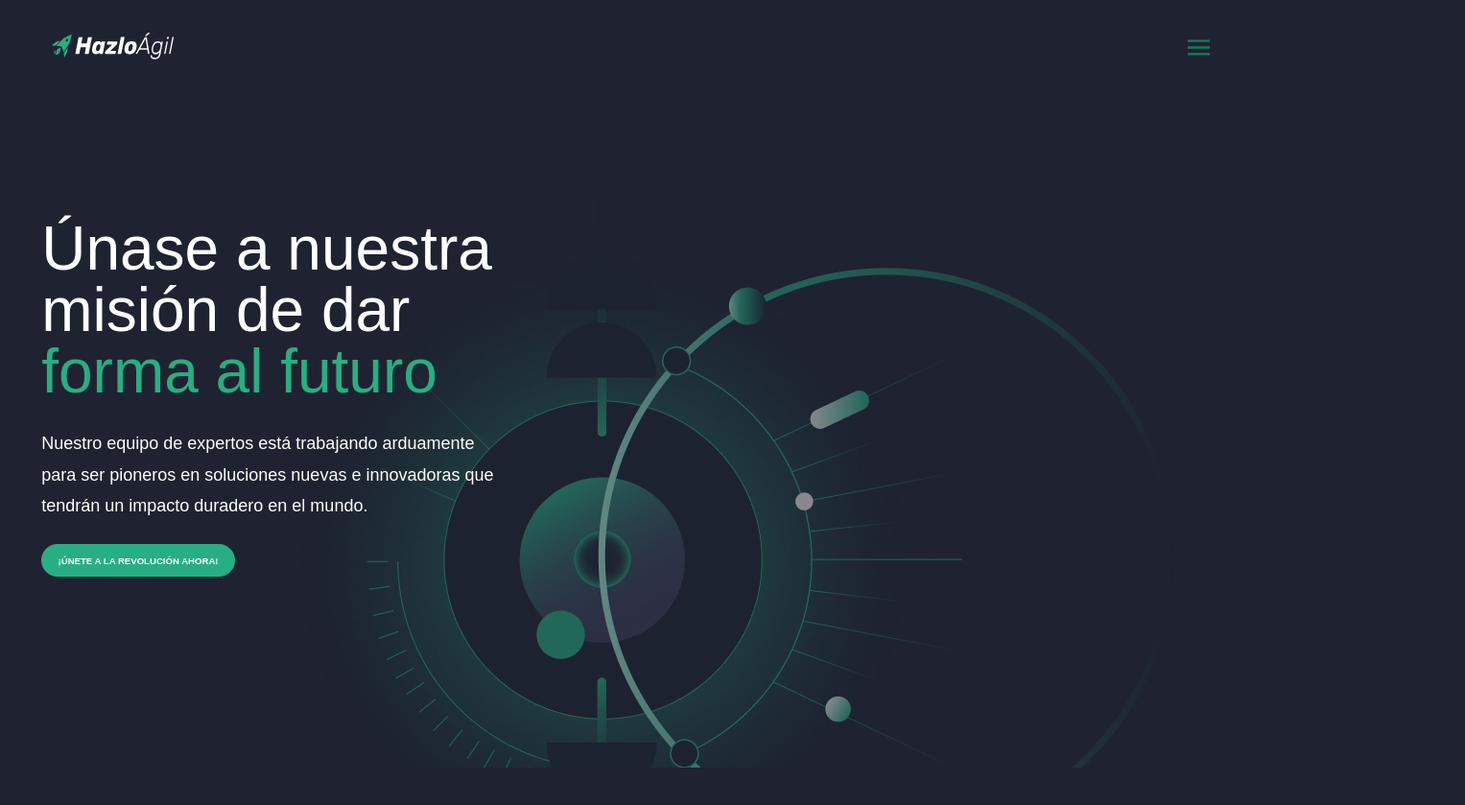
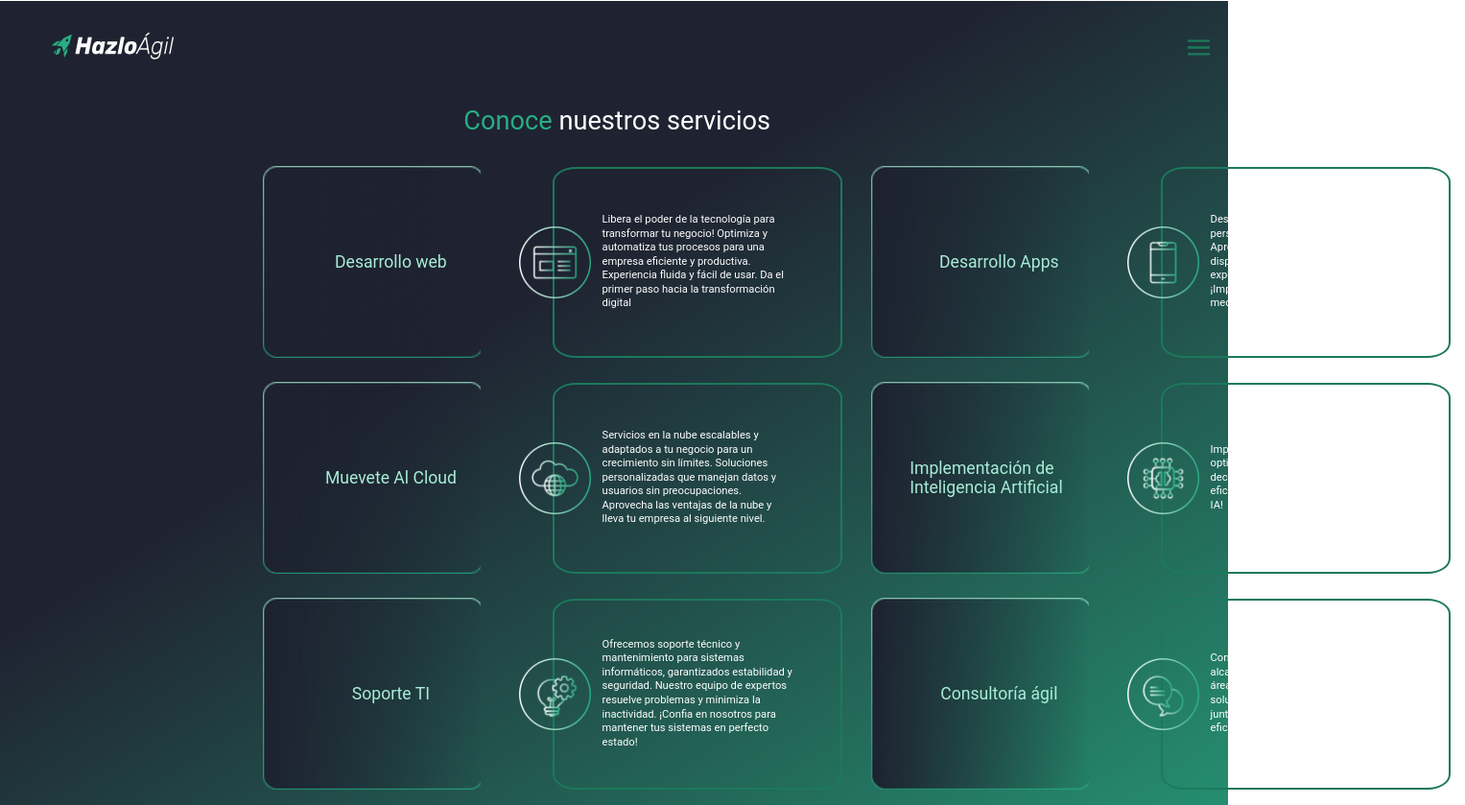
Before and after one commit to emilianog4/proyecto1, a plain HTML site: page index.html in a window 1280 px wide. Shown: the whole page at 96% size, 1527 px wide, since content can reach past the window. Before the commit the page ends 800 px from the top, so only its background shows below. Drawn offline with Linux system fonts and the light colour scheme.

Commit message:
updated html and css

```diff
--- a/index.html
+++ b/index.html
@@ -21,31 +21,105 @@
           <li class="elem">Tecnologías</li>
           <li class="elem">Clientes</li>
           <li class="elem">Testimonios</li>
-          <li class="elem"> <button id="header-button" class="text-color">¡ÚNETE A LA REVOLUCIÓN AHORA!</button> </li>
+          <li class="elem">
+            <button id="header-button" class="text-color">
+              ¡ÚNETE A LA REVOLUCIÓN AHORA!
+            </button>
+          </li>
           <li id="language">
-          <label for="language"></label>
+            <label for="language"></label>
             <select name="languages" id="language-button" class="elem">
-              <option value="esp"> ESPAÑOL</option>
-              <option value="eng"> INGLES </option>
+              <option value="esp">ESPAÑOL</option>
+              <option value="eng">INGLES</option>
             </select>
           </li>
-          <li><img src="./icons/menu-icon.svg" alt="menu logo" id="menu-icon"></li>
+          <li>
+            <img src="./icons/menu-icon.svg" alt="menu logo" id="menu-icon" />
+          </li>
         </ul>
       </nav>
     </header>
     <main id="main">
-      <div id="main-text">
-      <h1 id="title-banner">
-        Únase a nuestra <br />
-        misión de dar <br />
-        <span class="text-color">forma al futuro</span>
+      <h1 id="service-title">
+        <span class="text-color">Conoce</span> nuestros servicios
       </h1>
-      <h4 id="text-banner">
-        Nuestro equipo de expertos está trabajando arduamente <br />
-        para ser pioneros en soluciones nuevas e innovadoras que <br />
-        tendrán un impacto duradero en el mundo.
-      <h4/>
-      <button id="banner-button">¡ÚNETE A LA REVOLUCIÓN AHORA!</button>
+      <div id="service-container">
+        <div class="card">
+          <h2 class="card-title">Desarrollo web</h2>
+          <img
+            src="./icons/Icon_desarrollo_web.png"
+            alt="desarrollo-web"
+            class="card-icon" />
+          <p class="card-text">
+            Libera el poder de la tecnología para transformar tu negocio!
+            Optimiza y automatiza tus procesos para una empresa eficiente y
+            productiva. Experiencia fluida y fácil de usar. Da el primer paso
+            hacia la transformación digital
+          </p>
+        </div>
+        <div class="card">
+          <h2 class="card-title">Desarrollo Apps</h2>
+          <img
+            src="./icons/Icon_desarrollo_apps.png"
+            alt="desarrollo-apps"
+            class="card-icon" />
+          <p class="card-text">
+            Desarrollamos aplicaciones moviles personalizadas para tu negocio.
+            Aprovecha la tendencia hacia dispositivos móviles y brinda una
+            experiencia unica a tus clientes. ¡Impulsa tu negocio con una app a
+            medida!
+          </p>
+        </div>
+        <div class="card">
+          <h2 class="card-title">Muevete Al Cloud</h2>
+          <img
+            src="./icons/Icon_muevete_cloud.png"
+            alt="Cloud"
+            class="card-icon" />
+          <p class="card-text">
+            Servicios en la nube escalables y adaptados a tu negocio para un
+            crecimiento sin límites. Soluciones personalizadas que manejan datos
+            y usuarios sin preocupaciones. Aprovecha las ventajas de la nube y
+            lleva tu empresa al siguiente nivel.
+          </p>
+        </div>
+        <div class="card">
+          <h2 class="card-title">Implementación de Inteligencia Artificial</h2>
+          <img
+            src="./icons/Icon_implementacion_IA.png"
+            alt="implementacion-IA"
+            class="card-icon" />
+          <p class="card-text">
+            Implementamos IA en tu empresa para optimizar procesos y resultados.
+            Toma decisiones informadas y auemnta la eficiencia. ¡Aprovecha el
+            potencial de la IA!
+          </p>
+        </div>
+        <div class="card">
+          <h2 class="card-title">Soporte TI</h2>
+          <img
+            src="./icons/Icon_soporte_TI.png"
+            alt="soporte-ti"
+            class="card-icon" />
+          <p class="card-text">
+            Ofrecemos soporte técnico y mantenimiento para sistemas
+            informáticos, garantizados estabilidad y seguridad. Nuestro equipo
+            de expertos resuelve problemas y minimiza la inactividad. ¡Confia en
+            nosotros para mantener tus sistemas en perfecto estado!
+          </p>
+        </div>
+        <div class="card">
+          <h2 class="card-title">Consultoría ágil</h2>
+          <img
+            src="./icons/Icon_consultoria_agil.png"
+            alt="consultoria-agil"
+            class="card-icon" />
+          <p class="card-text">
+            Consultoría personalizada para alcanzar tus objetivos.
+            Indentificamos áreas de mejora y diseñamos soluciones a medida.
+            ¡Trabajamos juntos para impulsar el crecimiento y la eficiencia!
+          </p>
+        </div>
       </div>
     </main>
   </body>
--- a/style.css
+++ b/style.css
@@ -1,8 +1,6 @@
 body {
-  background-image: url(./images/image_desktop.svg);
   background-repeat: no-repeat;
-  background-color: #1f2331;
-  background-position: right 15% top -145%;
+  background: linear-gradient(147.51deg, #1f2331 40%, #269e79 109.12%);
   margin: 1em auto;
   font-family: "Roboto", sans-serif;
   width: 70vw;
@@ -36,26 +34,7 @@ ul#list-header {
 #menu-icon {
   display: none;
 }
-#main-text {
-  margin-top: 9em;
-  margin-left: 2.5em;
-}
-#title-banner {
-  text-align: left;
-  font-size: 64px;
-  font-weight: 100;
-  line-height: 1em;
-  font-family: "Rubik", sans-serif;
-  margin: 0 auto;
-}
-#text-banner {
-  font-size: 18px;
-  font-weight: lighter;
-  line-height: 1.8em;
-  margin-top: 1em;
-  font-family: "Rubik", sans-serif;
-  margin-top: 1.5em;
-}
+
 .text-color {
   color: #28ae83;
 }
@@ -85,25 +64,77 @@ ul#list-header {
   overflow: hidden;
   margin: 0;
 }
-#banner-button {
-  background-color: #28ae83;
-  color: white;
-  font-weight: 900;
-  font-size: 0.6em;
-  padding: 1em 1.6em;
-  border-radius: 40px;
-  border-style: solid;
-  border-color: #28ae83;
+#main {
+  width: 60vw;
+  margin: 0 auto;
 }
-#banner-button:hover {
-  background-color: #27ad82;
-  border-color: #27ad82;
-  cursor: pointer;
+#service-title {
+  margin-top: 1em;
+  text-align: center;
+  font-size: 1.7em;
+  font-weight: 400;
+}
+#service-container {
+  width: 65vw;
+  margin: 0 auto;
+  justify-content: space-between;
+  display: grid;
+  grid-template-columns: repeat(2, 1fr);
+}
+
+.card {
+  height: 195px;
+  width: 604px;
+  padding: 15px;
+  margin: 0;
+  display: flex;
+  align-items: center;
+  z-index: 0;
+}
+.card-title {
+  display: flex;
+  font-size: 1.1em;
+  font-weight: 400;
+  text-align: left;
+  height: 200px;
+  margin: 0;
+  padding-left: 40px;
+  align-items: center;
+  justify-content: center;
+  background-image: url("./images/thumbnail_card_xl.png");
+  background-position: fixed;
+  background-size: cover;
+  background-repeat: no-repeat;
+  color: #a8edd7;
+  z-index: 0;
+}
+h2.card-title {
+  width: 340px;
+}
+.card-text {
+  display: flex;
+  font-size: 0.7em;
+  width: 60%;
+  height: 195px;
+  margin: 0;
+  padding: 0 50px;
+  align-items: center;
+  line-height: 1.3em;
+  border: #1c795b 2px solid;
+  border-radius: 8%;
+  z-index: 0;
+}
+
+.card-icon {
+  position: relative;
+  z-index: 2;
+  left: 40px;
+  width: 75px;
+  height: 75px;
 }
 
 @media (max-width: 1366px) {
   body {
-    background-image: url(./images/image-tablet.webp);
     background-repeat: no-repeat;
     background-position: right 15% top -215%;
     margin: 0.2em;
@@ -126,7 +157,6 @@ ul#list-header {
 
 @media (max-width: 584px) {
   body {
-    background-image: url(./images/image-mobile.webp);
     background-repeat: no-repeat;
     background-position: right 1155% top -45%;
     position: fixed;
```
Also changed, not shown: icons/Icon_consultoria_agil.png (added), icons/Icon_desarrollo_apps.png (added), icons/Icon_desarrollo_web.png (added), icons/Icon_implementacion_IA.png (added), icons/Icon_muevete_cloud.png (added), icons/Icon_soporte_TI.png (added), images/Captura de pantalla 2024-07-03 150652.jpg (added), images/Captura de pantalla 2024-07-03 150747.jpg (added), images/Captura de pantalla 2024-07-03 150816.jpg (added), images/thumbnail_card_sm.png (added), images/thumbnail_card_xl.png (added), images/thumbnail_card_xs.png (added).
